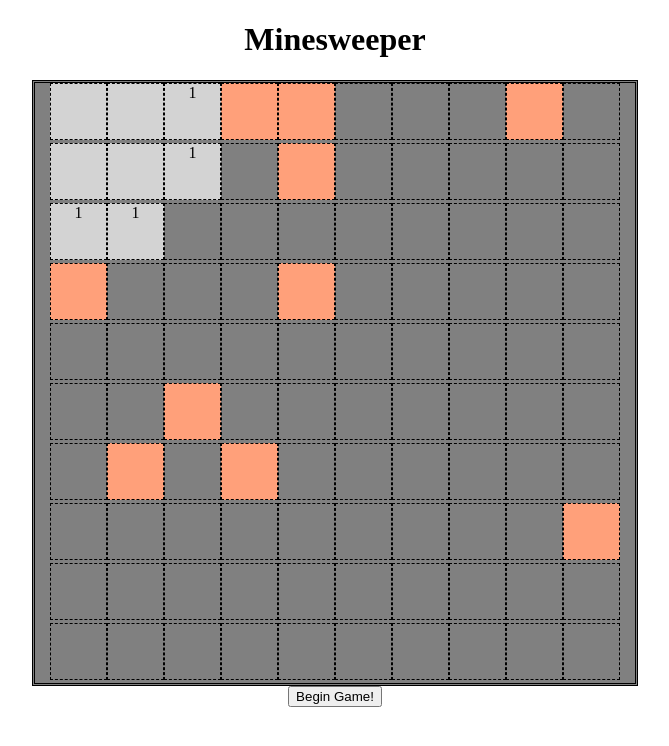
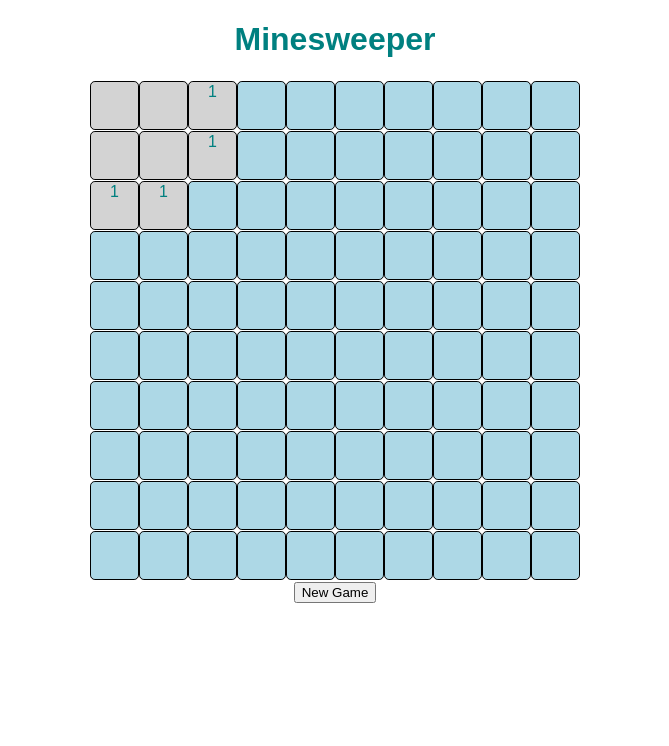
Before and after one commit to vkosiyan/Minesweeper, a plain HTML site: page index.html in a window 1280 px wide. Both pictures are taken after a click on the element 440 px from the left and 111 px from the top of the page. Shown: the whole page, without its empty margins (305-974 px from the left). Drawn offline with Linux system fonts and the light colour scheme.

Commit message:
updated CSS and started to clean up code

```diff
--- a/css/main.css
+++ b/css/main.css
@@ -1,29 +1,37 @@
+body {
+  color: teal;
+  font-family: 'Arial', sans-serif;
+  margin: 0;
+  text-align: center;
+
+}
+
 .grid {
   display: flex;
   flex-wrap: wrap;
-  height: 600px;
-  width: 600px;
-  background-color: grey;
+  height: 500px;
+  width: 500px;
+
   justify-content: center;
-  border-style: double;
-
+  border-radius: 15px;
+  padding: 1px;
 }
 
 
 .grid div{
-  height: 55px;
-  width: 55px;
+  height: 45px;
+  width: 45px;
   border: black;
   border-width: 1px;
-  border-style: dashed;
-  display: flex;
-  justify-content: center;
-
+  border-style: solid;
+  text-align: center;
+  border-radius: 10%;
+  padding: 1px;
+  background-color: lightblue;
 }
 
-div.bomb:hover, div.safe:hover {
+.grid div:hover{
   background-color: white;
-
 }
 
 .bombclicked {
@@ -31,7 +39,7 @@ div.bomb:hover, div.safe:hover {
 
 }
 
-.safeclicked{
+.grid .safeclicked{
   background-color: lightgrey;
 }
 
--- a/index.html
+++ b/index.html
@@ -13,7 +13,7 @@
   <h1>Minesweeper</h1>
 
     <div class="grid"></div>
-    <button id="test">Begin Game!</button>
+    <button id="test">New Game</button>
 </center>
 </body>
 
--- a/js/main.js
+++ b/js/main.js
@@ -6,18 +6,20 @@ let bombName = 'bomb'; // class name for a bomb
 let blankName = 'safe' // class name for a blank square
 let bombText = '💣'; // what the innerText of a bomb square will say
 let blankTile = ''; // what the innerText of a blank square will say
+const numOfBombs = 10; // number of bombs in the game
+const numOfBlanks = tileNum - numOfBombs; //number of blank squares in the game. We are subtracting one because the first in the shuffled array will be safe for the first click
+
+
+
+// State variables ===============================================
 let boardDivs = [];
 let isGameOver = false;
 let firstTileIsClicked = false;
 let bombsFlagged = 0;
 let blankFlagged = 0;
 const boardTiles = [];
-const numOfBombs = 10; // number of bombs in the game
-const numOfBlanks = tileNum - numOfBombs; //number of blank squares in the game. We are subtracting one because the first in the shuffled array will be safe for the first click
 
-// we want access to the images
-// and we want to know what beats whats
-// so maybe a "beats property somewhere"
+// cached element references ========================================
 
 
 // Creating the grid for the game ==================================
@@ -42,12 +44,7 @@ function createBoard() {
         }
       })
 
-    // tile.addEventListener('contextmenu', function(ev) { //context menu is used to detect a right click since right clicking brings up a context menu
-    //     ev.preventDefault();
-    //     flagTile(ev);
-    //         });
-
-    tile.oncontextmenu = function(e) {
+      tile.oncontextmenu = function(e) {
         e.preventDefault()
         flagTile(tile)
       }
@@ -62,46 +59,33 @@ function createBoard() {
     boardArray.push(...bombArray);
     boardArray.push(...blankArray);
 
-
-
-    function shuffle(){ // we are randomizing the order of the bombs and blank areas
+     function shuffle(){ // we are randomizing the order of the bombs and blank areas
         const shuffled = boardArray.sort(() => Math.random() - 0.5);
         boardTiles.push(...shuffled);
         }
 
     shuffle();
-
-
-}// last bracket of createBoard
-// createBoard();
+  }
 //====================================================================
 
-
-// State variables ===============================================
-
-
-
-
-// cached element references ========================================
 
 
 // event listeners ================================================================
 window.addEventListener('load', createBoard());
 
- //cannot be a bomb, so will be a number or empty space
-function firstClick(tile){
+function firstClick(tile){ //cannot be a bomb, so will be a number or empty space
     let clickedId = parseInt(tile.id);
     tile.className = 'safe';
     console.log(clickedId)
 for (i = 0; i < width * width; i++){ // we are adding class names to each div with a number as an id so each square is labeled as either bomb or safe
     let gridBlocks = document.getElementById([i]);
-    if(gridBlocks.className === 'safe') { continue; }
+    if(gridBlocks.className === 'safe') { continue; } // since the first tile we clicked has already been assigned 'safe', we will skip over it and assign classes to the rest
     gridBlocks.className = boardTiles[i];
-}
-firstTileIsClicked = true;
+    }
+firstTileIsClicked = true; // once the first click is made, firstTileisClicked is triggered so that the next click will just be regular click
 
-//add numbers to squares
-for (let i = 0; i < boardTiles.length; i++){
+
+for (let i = 0; i < boardTiles.length; i++){ //add numbers to squares
 let bombTotal = 0;
 const isLeftSide = i % width === 0; //defines which div numbers are on the left side of the grid
 const isRightSide = i % width === width - 1; //defines which div numbers are on the right side of the grid
@@ -115,17 +99,15 @@ const isRightSide = i % width === width - 1; //defines which div numbers are on
         if(i < width * width - width && !isLeftSide && boardDivs[i + width - 1].classList.contains('bomb')) bombTotal++//checks bottom left square
         if(i < width * width - width && boardDivs[i + width].classList.contains('bomb')) bombTotal++ //checks below square
         if(i < width * width - width && !isRightSide && boardDivs[i + width + 1].classList.contains('bomb')) bombTotal++ //checks bottom right square
-        boardDivs[i].data = bombTotal;
+        boardDivs[i].data = bombTotal; // we are storing the bombTotal into the div's data to refer to later to display
         if(bombTotal == 0){
-        boardDivs[i].data = 'empty';
+        boardDivs[i].data = 'empty'; // we are storing empty so we know that this will be a blank tile later
         }
     } else {
         boardDivs[i].data = 'bomb';
-        boardDivs[i].classList.add('highlight');
     }
-
 }
-}
+} // end of firstClick() function
 
      function click(tile){
         // console.log(tile)
```
